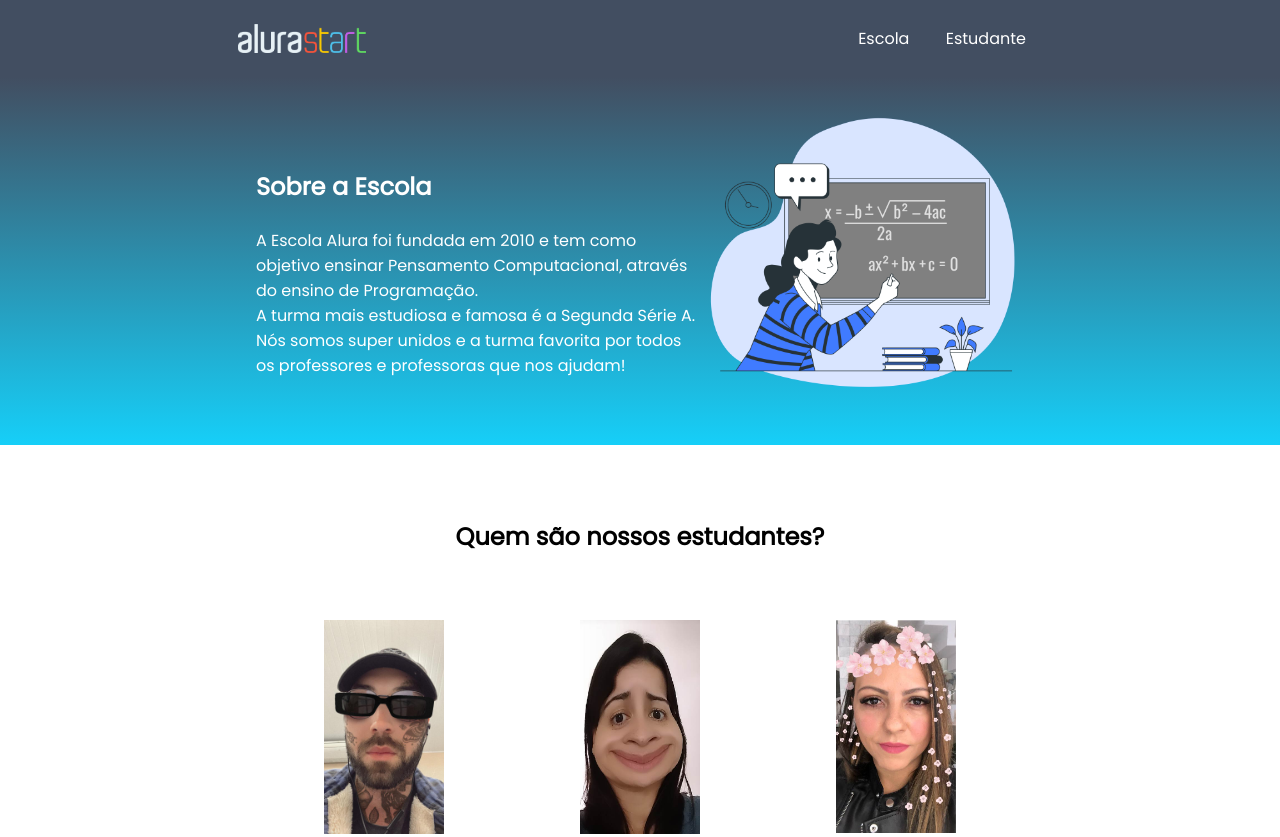
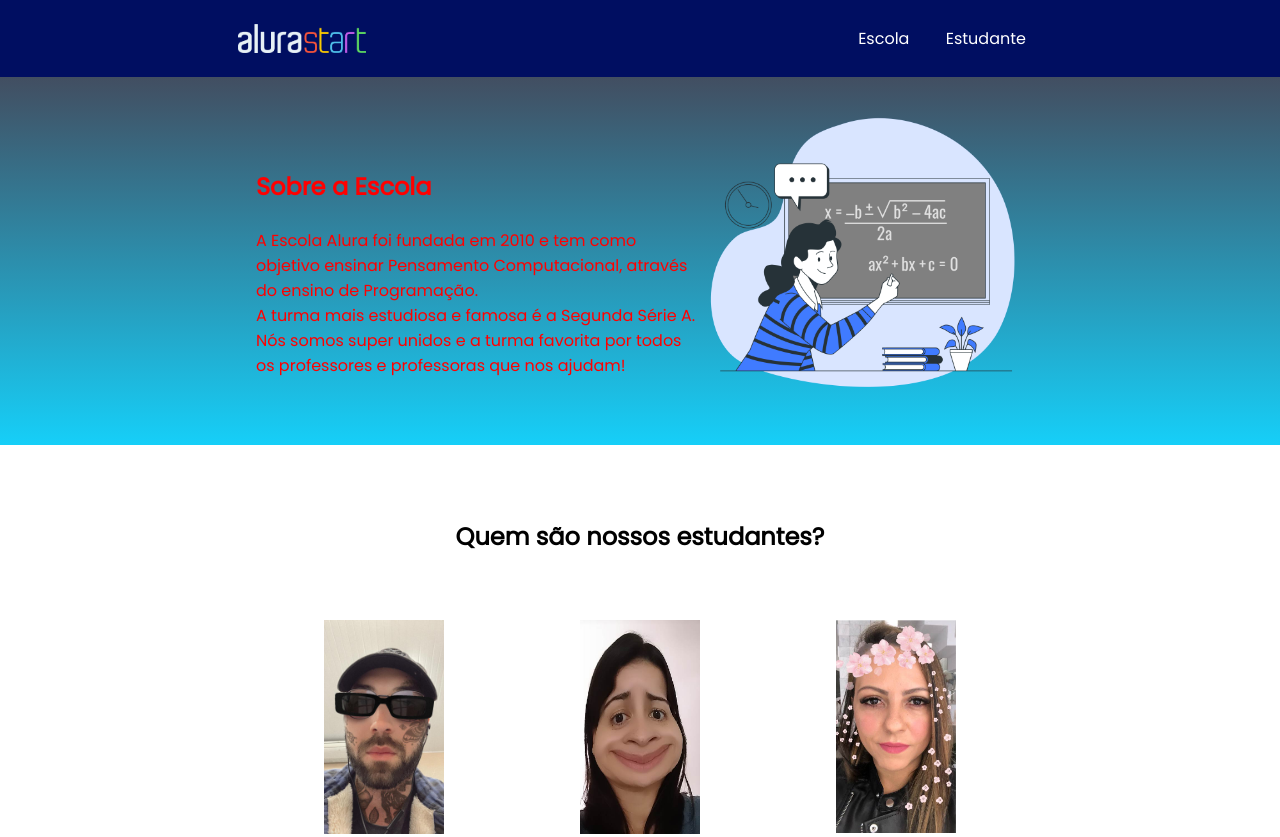
Before and after one commit to PabloHLimaCordeiro/aluraprojeto, a plain HTML site: page index.html in a window 1280 px wide. Shown: the top 837 px of the page. Drawn offline with Linux system fonts and the light colour scheme.

Commit message:
Update style.css

```diff
--- a/style.css
+++ b/style.css
@@ -6,7 +6,7 @@ body {
     font-family: 'Poppins', sans-serif;
 }
 .cabecalho {
-    background-color: #424E61;
+    background-color: #000E61;
     color: white;
     display: flex;
     justify-content: space-around;
@@ -30,7 +30,7 @@ body {
 
 .escola{
     background-image: linear-gradient(#424E61,#16CFF8);
-    color:white;
+    color:red;
     display: flex;
     justify-content: center;
     align-items: center;
@@ -74,7 +74,7 @@ body {
 }
 
 .rodape{
-    background-color: black;
+    background-color: green;
     text-align: center;
 }
 
```
